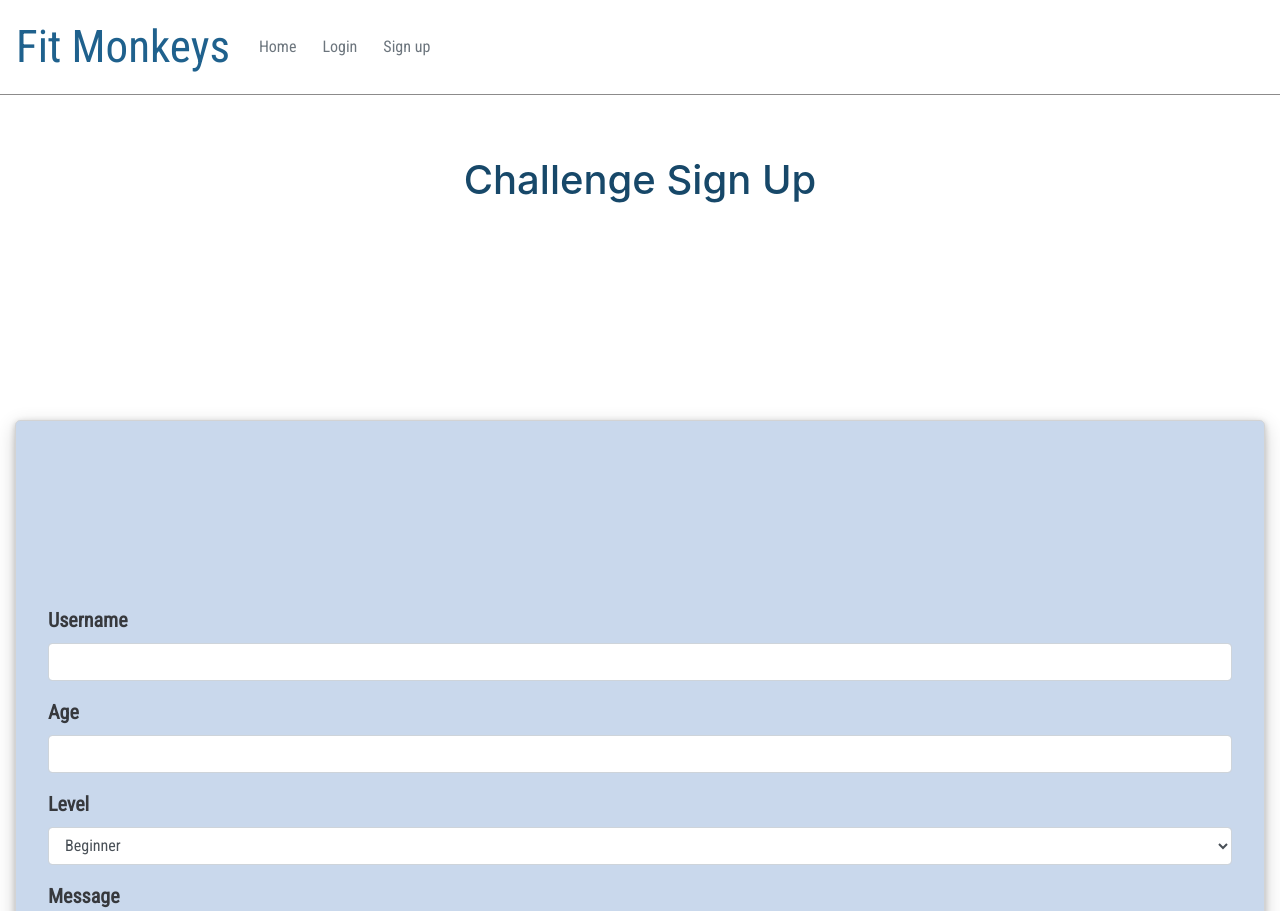
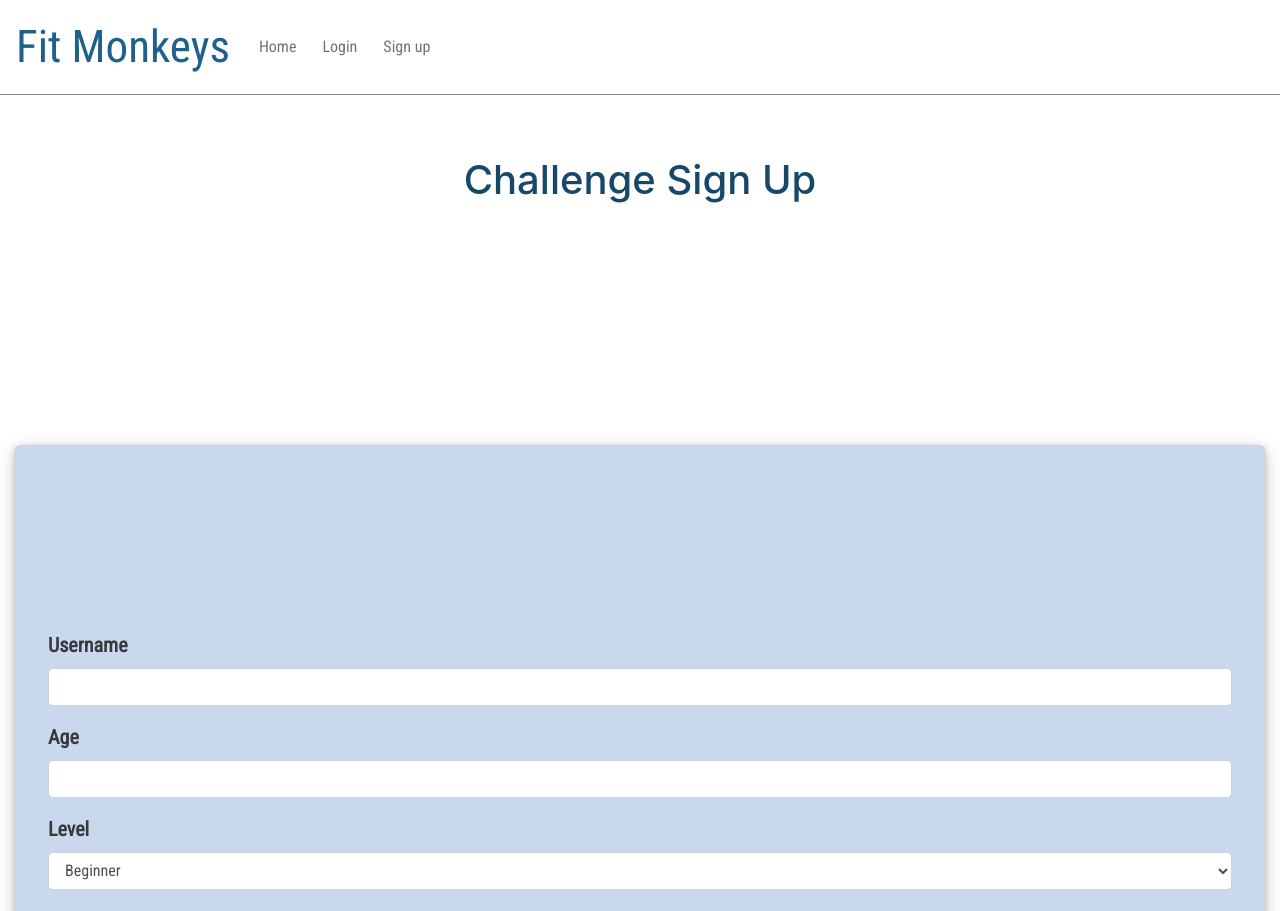
Before and after one commit to dmcneary/fit-monkeys, a React (Create React App) app in the folder fit-monkeys/: page /ChallengeSignUp in a window 1280 px wide. Shown: the top 911 px of the page. Built offline with nearby package versions, Linux system fonts and the light colour scheme; no server answers; a web font is replaced by a local one.

Commit message:
challenge apge style

```diff
--- a/fit-monkeys/src/pages/ChallengeSignUp/ChallengeSignUp.css
+++ b/fit-monkeys/src/pages/ChallengeSignUp/ChallengeSignUp.css
@@ -26,7 +26,7 @@
     top: 60%;
     left: 50%;
     transform: translate(-50%, -50%);
-    margin-top: -60px;
+    margin-top: -110px;
 }
 
 .chalName {
@@ -41,7 +41,7 @@
     height: 100%;
     width: 100%;
     padding-top: -1px;
-    margin-top: 100px;
+    margin-top: 125px;
     /* background: url("../../Images/abstract2.jpg") no-repeat center center; */
     /* opacity: .5; */
     background-color: rgba(197, 213, 235, 0.92);
```
